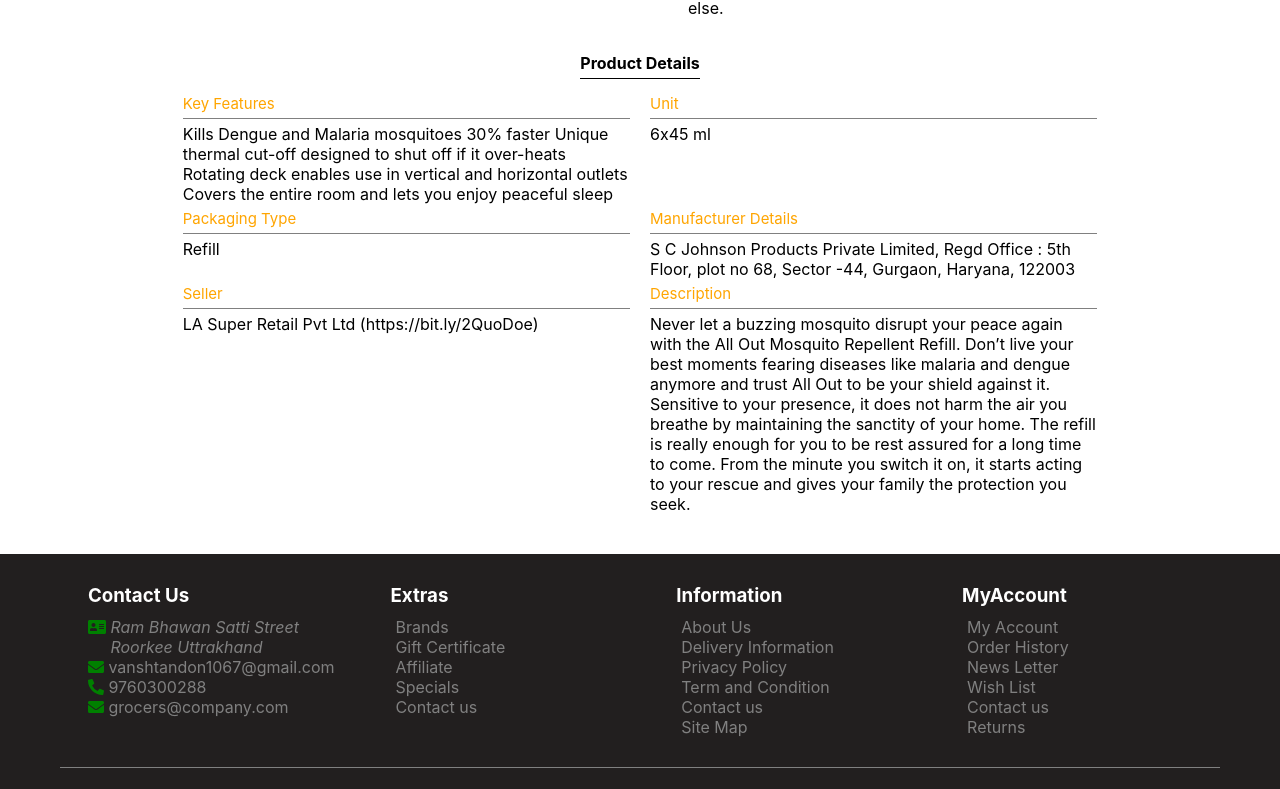
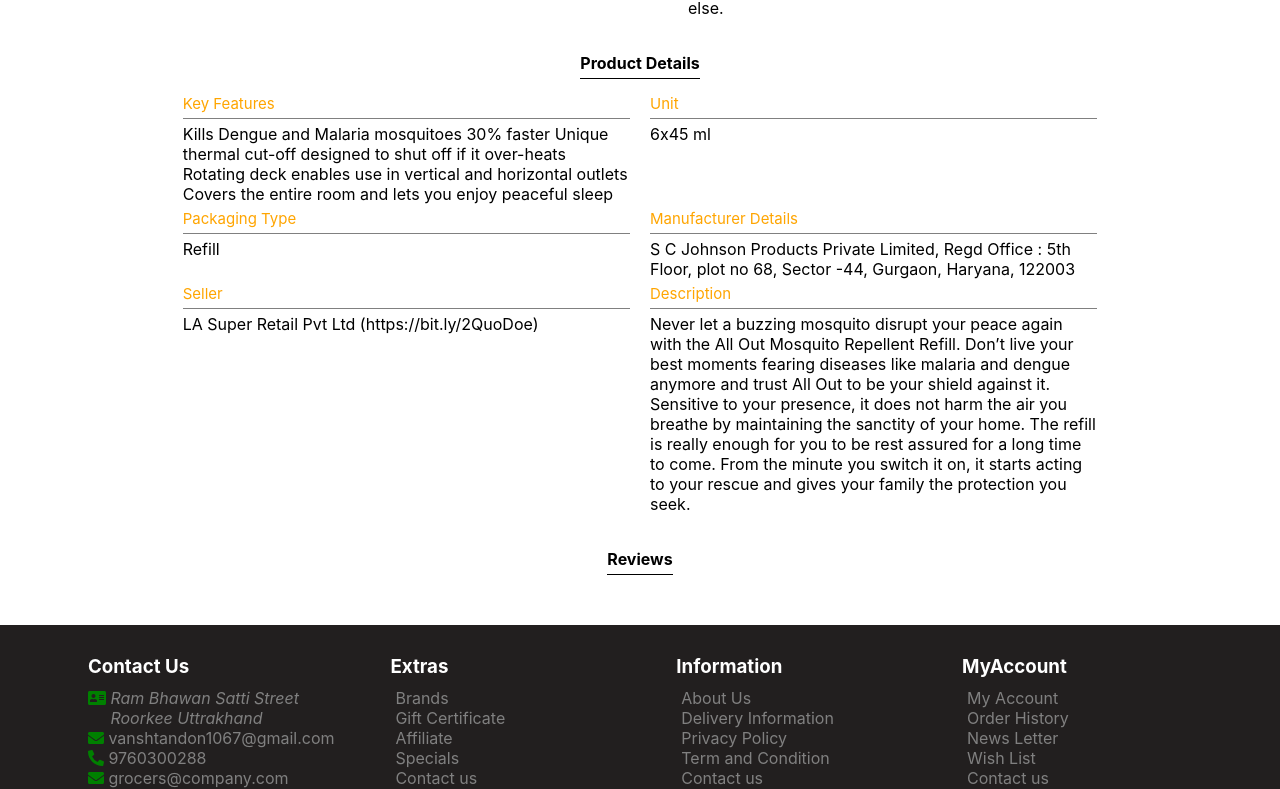
Before and after one commit to Vansh1067/grocers, a React (Create React App) app: page / in a window 1280 px wide. Shown: the part 658-1447 px from the top of the page. Built offline with nearby package versions, Linux system fonts and the light colour scheme.

Commit message:
add Review Component and heading

```diff
--- a/src/component/ReviewComponent/ReviewComponent.css
+++ b/src/component/ReviewComponent/ReviewComponent.css
@@ -1,5 +1,15 @@
-.reviewContainer{
-    background-color: rgb(221, 11, 228);
-    grid-area:review;
+.reviewContainer p{
+    border-bottom: 1.5px solid black;
+    padding-bottom:5px ;
+    margin-bottom: 15px;
+    font-weight: bold;
 
 }
+.reviewContainer{
+    flex:12;
+    text-align:left;
+    padding:15px;
+    justify-content: center;
+    justify-items: center;
+    justify-self: center;
+}
--- a/src/component/ReviewComponent/ReviewComponent.js
+++ b/src/component/ReviewComponent/ReviewComponent.js
@@ -6,7 +6,7 @@
 const ReviewComponent=(props)=>{
     return(
         <Hoc class="reviewContainer">
-            <p>1</p>
+            <p>Reviews</p>
 
         </Hoc>
     );
--- a/src/component/productDetailComponent/productDetailComponent.js
+++ b/src/component/productDetailComponent/productDetailComponent.js
@@ -15,8 +15,12 @@
             <DetailComponent/>
            </div>
 
+           <div>
+          <DescriptionComponent/>
+
+          </div>
           <div>
-          <DescriptionComponent/>
+          <ReviewComponent/>
 
           </div>
 
```
